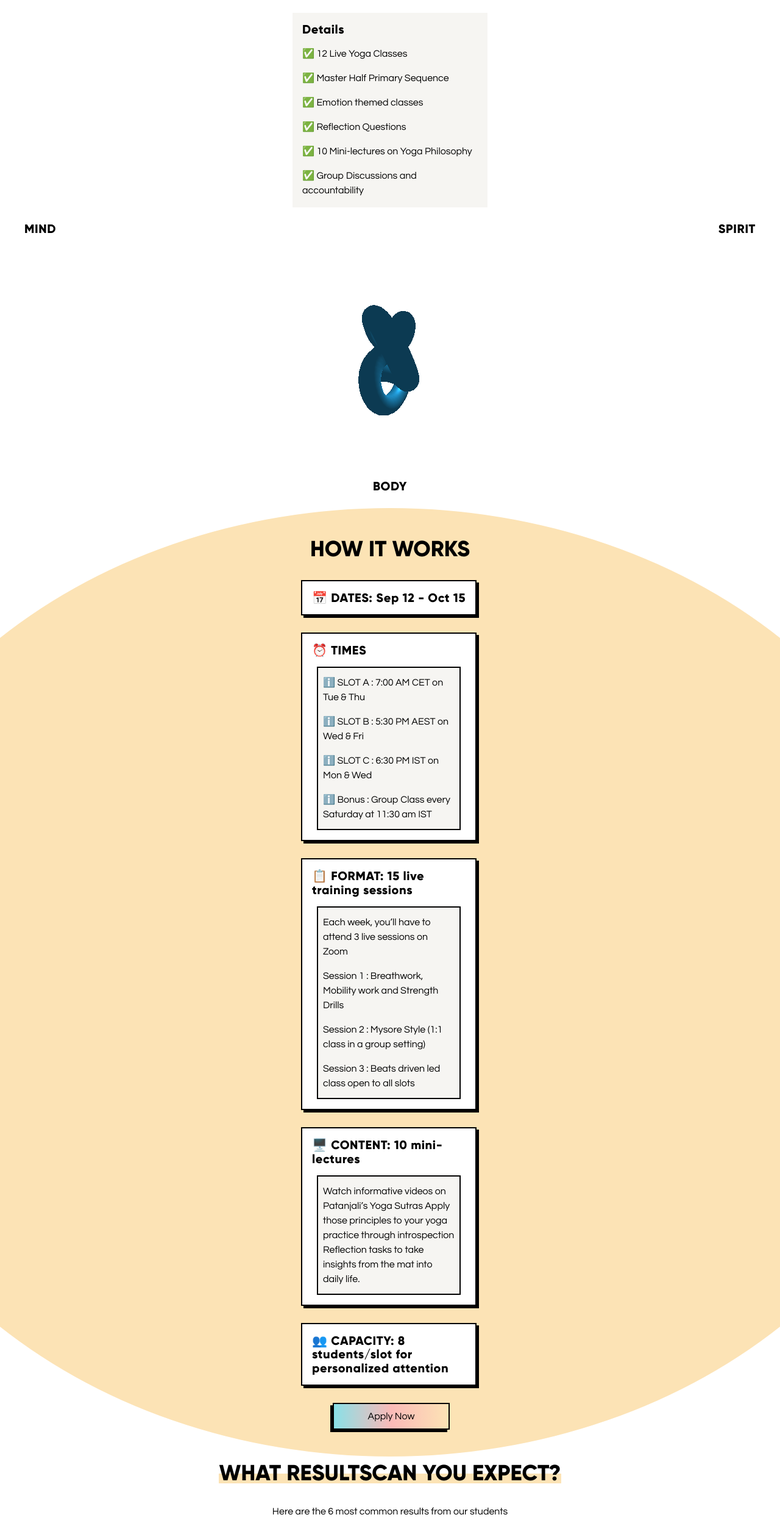
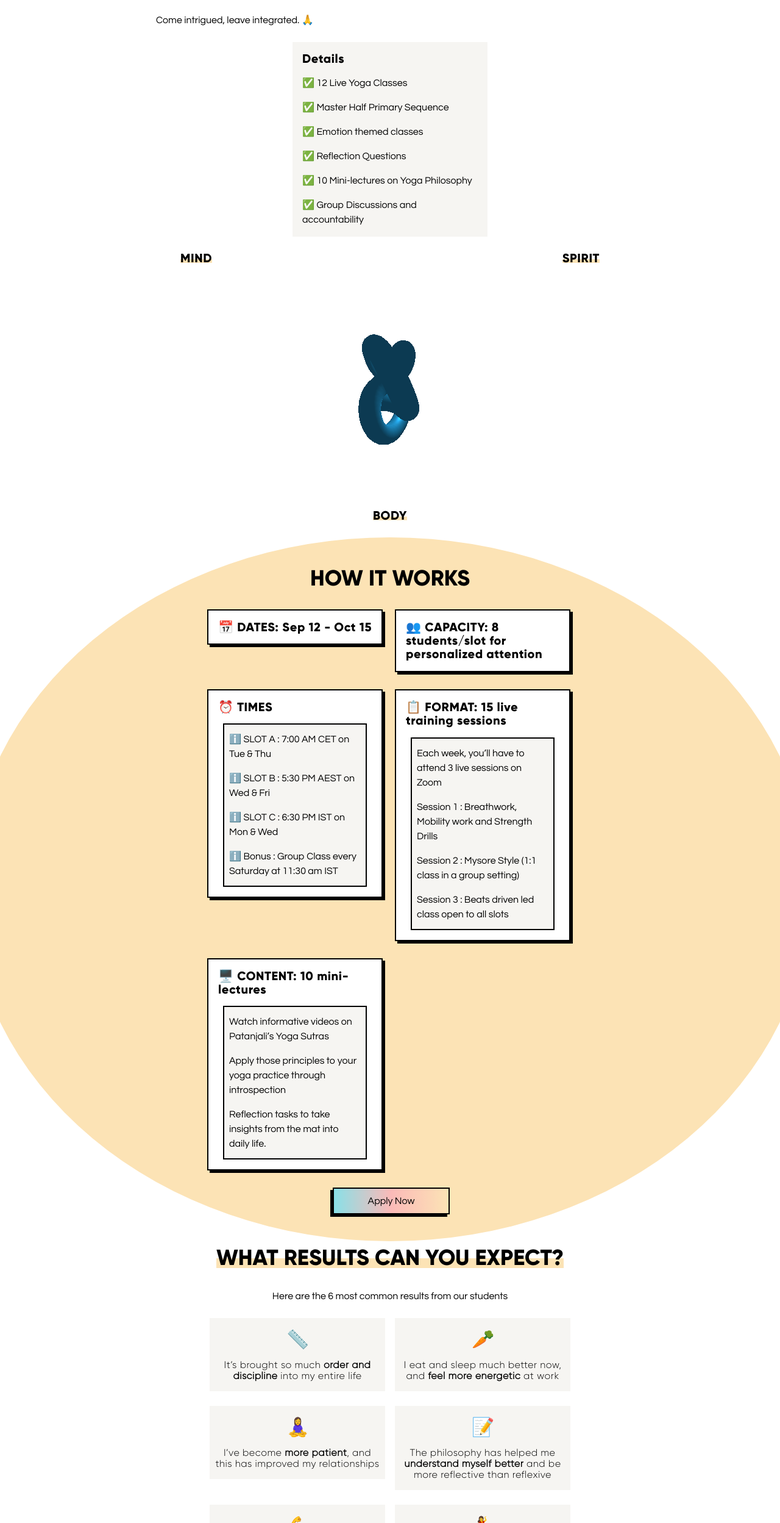
Before and after one commit to anandogs/sushmithashrikanth, an Astro site: page / in a window 1280 px wide. Shown: the part 303-2800 px from the top of the page at 61% size. Built offline with nearby package versions, Linux system fonts and the light colour scheme; Astro itself is replaced by a stand-in of ours.

Commit message:
desktop version + sush changes

```diff
--- a/src/components/Capsule.svelte
+++ b/src/components/Capsule.svelte
@@ -55,6 +55,6 @@
   });
 </script>
 
-<div class="grid justify-items-center">
+<div class="grid justify-items-center max-w-3xl m-auto">
   <canvas bind:this={canvasSelector} />
 </div>
--- a/src/components/EmojiBox.svelte
+++ b/src/components/EmojiBox.svelte
@@ -3,7 +3,7 @@
 </script>
 <div class="bg-[#F6F5F2] w-72 grid py-4 gap-y-4 px-2 justify-items-center">
     <div class="text-3xl">{emoji}</div>
-    <p class="text-center">
+    <h4 class="text-center">
 <slot></slot>
-    </p>
+    </h4>
 </div>
--- a/src/layouts/Layout.astro
+++ b/src/layouts/Layout.astro
@@ -46,12 +46,25 @@
 				letter-spacing: 0.03em;
 				line-height: 112%;
 			}
+			h4 {
+				font-family: "GilroyLight", sans-serif;
+				font-size: 1rem;
+				line-height: 112%;
+				letter-spacing: 0.03em;
+			}
 			.custom_underline {
 				background-image: url("/underline.svg");
 				background-position: 50% 80%;
 				background-size: auto 16px;
 				background-repeat: repeat-x;
 			}
+			.custom_underline_small {
+				background-image: url("/underline.svg");
+				background-position: 50% 80%;
+				background-size: auto 6px;
+				background-repeat: repeat-x;
+			}
+
 			.tooltip span {
 				display: none;
 				position: absolute;
--- a/src/pages/about.astro
+++ b/src/pages/about.astro
@@ -12,7 +12,7 @@
         >
             <h1 class="text-center custom_underline">About</h1>
 
-            <p class="mx-4">
+            <p class="mx-4 max-w-3xl">
                 Sushmitha is a yoga coach and wellness mentor with over a decade
                 of study and five years of teaching experience under her belt.
                 She honed her skills in this ancient art from an early age, and
@@ -23,7 +23,7 @@
                 (AYI) certified teacher, and now helps people of all backgrounds
                 and abilities find joy through movement.
             </p>
-            <p class="mx-4">
+            <p class="mx-4 max-w-3xl">
                 Travelling across the globe, Sushmitha has worked with athletes,
                 senior executives, young professionals and underprivileged
                 children alike. Sushmitha also runs a curated tech-enabled
--- a/src/pages/index.astro
+++ b/src/pages/index.astro
@@ -15,14 +15,14 @@
 			class="grid justify-items-center content-center gap-y-4 mx-4 my-6"
 		>
 			<div class="flex flex-wrap justify-center">
-				<h1 class="text-center">
-					<span class="custom_underline">Introspection</span>
-					<span class="custom_underline">Through</span>
-					<span class="custom_underline">Movement</span>
+				<h1 class="text-center flex flex-wrap justify-center">
+					<span class="custom_underline">Introspection&nbsp;</span>
+					<span class="custom_underline">Through&nbsp;</span>
+					<span class="custom_underline">Movement&nbsp;</span>
 				</h1>
 			</div>
 
-			<div class="mx-4 text-left">
+			<div class="mx-4 text-left max-w-3xl">
 				<h3>
 					Sutras in Motion : Ashtanga Yoga through the lens of
 					Philosophy
@@ -49,31 +49,40 @@
 			<p>✅ 10 Mini-lectures on Yoga Philosophy</p>
 			<p>✅ Group Discussions and accountability</p>
 		</section>
-		<div class="flex justify-between px-10 mt-6">
-			<h3>MIND</h3>
-			<h3>SPIRIT</h3>
+		<div class="flex justify-between px-10 mt-6 max-w-3xl m-auto">
+			<h3 class="custom_underline_small">MIND</h3>
+			<h3 class="custom_underline_small">SPIRIT</h3>
 		</div>
 		<Capsule client:visible />
-		<div class="flex justify-center px-10 mb-6">
-			<h3>BODY</h3>
+		<div class="flex justify-center px-10 mb-6 max-w-3xl m-auto">
+			<h3 class="custom_underline_small">BODY</h3>
 		</div>
 
 		<section class="ellipse grid justify-items-center py-10 gap-y-6">
 			<h1>How it works</h1>
-			<Box heading={"📅 DATES: Sep 12 - Oct 15"} content={false} />
+			<div class="grid gap-y-6 md:grid-cols-2 md:gap-x-4">
+				<div class="md:order-1">
+					<Box
+						heading={"📅 DATES: Sep 12 - Oct 15"}
+						content={false}
+					/>
+				</div>
+				<div class="md:order-3">
 					<Box heading={"⏰ TIMES"}>
 						<div class="grid gap-y-4">
 							<p>
 								<span class="cursor-pointer tooltip"
 									>ℹ️<span
-								>Ideal for Europe, East- Africa or India-WFH</span
+										>Ideal for Europe, East- Africa or
+										India-WFH</span
 									>
 								</span> SLOT A : 7:00 AM CET on Tue & Thu
 							</p>
 							<p>
 								<span class="cursor-pointer tooltip"
 									>ℹ️<span
-								>Ideal for Australia, UK, India - lunch hour</span
+										>Ideal for Australia, UK, India - lunch
+										hour</span
 									>
 								</span> SLOT B : 5:30 PM AEST on Wed & Fri
 							</p>
@@ -84,80 +93,138 @@
 							</p>
 							<p>
 								<span class="cursor-pointer tooltip"
-							>ℹ️<span>7 am UK, 9 am Kenya, 5pm Sydney</span>
-						</span> Bonus : Group Class every Saturday at 11:30 am IST
+									>ℹ️<span
+										>7 am UK, 9 am Kenya, 5pm Sydney</span
+									>
+								</span> Bonus : Group Class every Saturday at 11:30
+								am IST
 							</p>
 						</div>
 					</Box>
+				</div>
+				<div class="md:order-4">
 					<Box heading={"📋 FORMAT: 15 live training sessions"}>
 						<div class="grid gap-y-4">
 							<p>
-						Each week, you’ll have to attend 3 live sessions on Zoom
+								Each week, you’ll have to attend 3 live sessions
+								on Zoom
 							</p>
 							<p>
-						Session 1 : Breathwork, Mobility work and Strength
-						Drills
+								Session 1 : Breathwork, Mobility work and
+								Strength Drills
 							</p>
 							<p>
-						Session 2 : Mysore Style (1:1 class in a group setting)
+								Session 2 : Mysore Style (1:1 class in a group
+								setting)
 							</p>
-					<p>Session 3 : Beats driven led class open to all slots</p>
+							<p>
+								Session 3 : Beats driven led class open to all
+								slots
+							</p>
 						</div>
 					</Box>
+				</div>
+				<div class="md:order-6">
 					<Box heading={"🖥️ CONTENT: 10 mini-lectures"}>
 						<div class="grid gap-y-4">
 							<p>
-						Watch informative videos on Patanjali’s Yoga Sutras
-						Apply those principles to your yoga practice through
-						introspection Reflection tasks to take insights from the
-						mat into daily life.
+								Watch informative videos on Patanjali’s Yoga
+								Sutras
+							</p>
+							<p>
+								Apply those principles to your yoga practice
+								through introspection
+							</p>
+							<p>
+								Reflection tasks to take insights from the mat
+								into daily life.
 							</p>
 						</div>
 					</Box>
+				</div>
+				<div class="md:order-2">
 					<Box
 						heading={"👥 CAPACITY: 8 students/slot for personalized attention"}
 						content={false}
 					/>
+				</div>
+
+			</div>
+
+			<a href="https://p.bttr.to/3KtzaMs">
 				<Button />
+			</a>
+
 		</section>
 		<section class="grid justify-items-center content-center gap-y-6 mx-4">
 			<h1 class="text-center">
-				<span class="custom_underline">What results</span><span
+				<span class="custom_underline">What results&nbsp;</span><span
 					class="custom_underline">can you expect?</span
 				>
 			</h1>
 			<div class="mx-4">
 				<p>Here are the 6 most common results from our students</p>
 			</div>
+			<div class="grid gap-y-6 md:grid-cols-2 md:gap-x-4">
+				<div>
 					<EmojiBox emoji={"📏"}>
-				It’s brought so much <strong>order and discipline</strong> into my
-				entire life
+						It’s brought so much <strong
+							>order and discipline</strong
+						> into my entire life
 					</EmojiBox>
+				</div>
+				<div>
 					<EmojiBox emoji={"🥕"}>
 						I eat and sleep much better now, and <strong
 							>feel more energetic</strong
 						> at work
 					</EmojiBox>
+				</div>
+				<div>
 					<EmojiBox emoji={"🧘‍♀️"}>
-				I’ve become <strong>more patient</strong>, and this has improved
-				my relationships
+						I’ve become <strong>more patient</strong>, and this has
+						improved my relationships
 					</EmojiBox>
+				</div>
+				<div>
 					<EmojiBox emoji={"📝"}>
 						The philosophy has helped me <strong
 							>understand myself better</strong
 						> and be more reflective than reflexive</EmojiBox
 					>
+				</div>
+				<div>
 					<EmojiBox emoji={"💪"}>
 						I feel much stronger in just 30 days, I <strong
 							>feel more confident in my body</strong
 						>
 					</EmojiBox>
+				</div>
+				<div>
 					<EmojiBox emoji={"💃"}>
-				It gave me the <strong>confidence to try out new things</strong>
+						It gave me the <strong
+							>confidence to try out new things</strong
+						>
 						more often
 					</EmojiBox>
+				</div>
+			</div>
 		</section>
-
+		<section
+			class="grid justify-items-center content-center gap-y-6 mx-4 my-6"
+		>
+			<div class="grid gap-y-6">
+				<h3 class="text-start">
+					Yoga changes you and you change your life
+				</h3>
+				<p>Still having second thoughts?</p>
+				<a
+					href="https://equinoxlabs.zoom.us/webinar/register/7916615125837/WN_B1WKh6CSQ0aBbtOaaq-UZw"
+				>
+					<p class="underline">Sign up for a free trial</p>
+				</a>
+			</div>
+		</section>
 		<Footer />
 	</main>
 </Layout>
```
Lines whose indentation alone changed are shown as unchanged.
